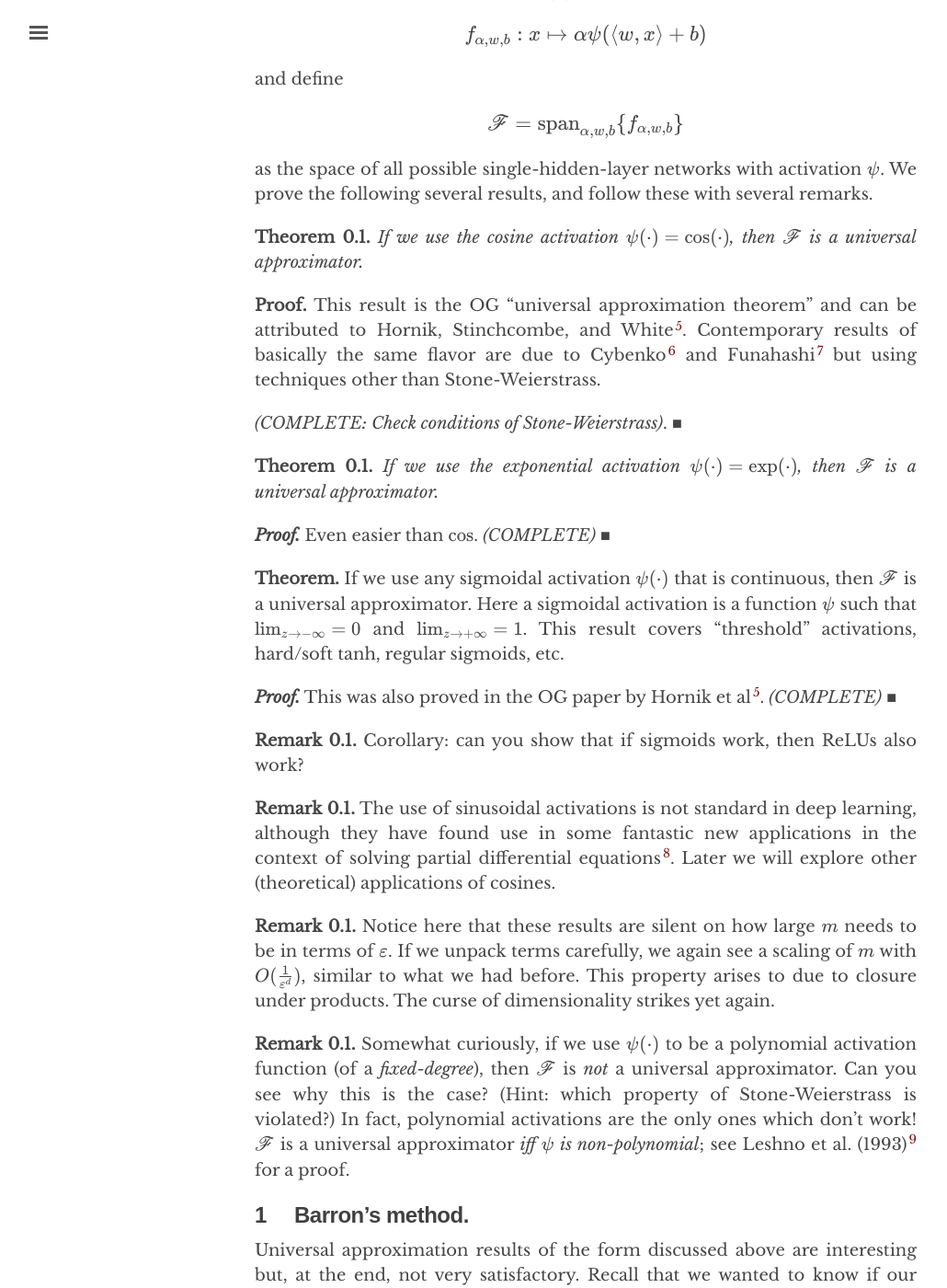
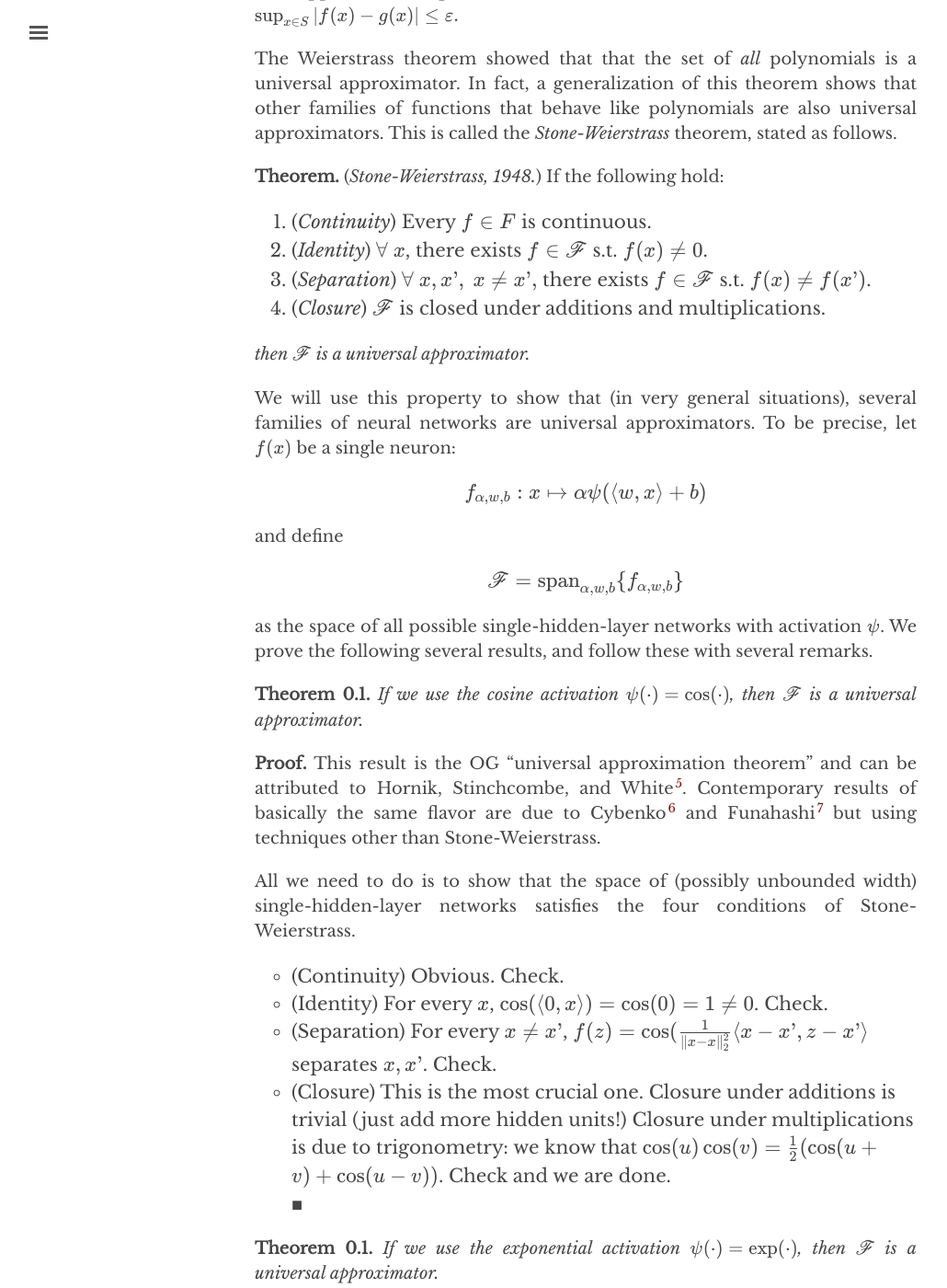
Before and after one commit to chinmayhegde/fodl, a Jekyll site: the page built from _posts/2022-01-17-representation02.md, in a window 1280 px wide and 1400 px high, scrolled down 5850 px. Shown: the whole window at 92% size, without its empty margins (3-1033 px from the left). Built offline with Jekyll 4.4.1, drawn with Linux system fonts in a browser that asks for light colours; nearby versions of some CDN libraries; some of the changed text lies outside the part shown.

Commit message:
added fig

```diff
--- a/_posts/2022-01-17-representation02.md
+++ b/_posts/2022-01-17-representation02.md
@@ -159,8 +161,8 @@ The Weierstrass theorem showed that that the set of *all* polynomials is a unive
 **Theorem**{:.label #stoneweierstrass}
   (*Stone-Weierstrass, 1948.*) If the following hold:
 
-  1. Every $f \in F$ is continuous.
-  2. $\forall~x$, there exists $f \in \f$ s.t. $f(x) \neq 0$.
+  1. (*Continuity*) Every $f \in F$ is continuous.
+  2. (*Identity*) $\forall~x$, there exists $f \in \f$ s.t. $f(x) \neq 0$.
   3. (*Separation*) $\forall~x, x',~x\neq x',$ there exists $f \in \f$ s.t. $f(x) \neq f(x')$.
   4. (*Closure*) $\f$ is closed under additions and multiplications.
 
@@ -168,7 +170,7 @@ The Weierstrass theorem showed that that the set of *all* polynomials is a unive
 {:.theorem}
 
 
-We will use this property to show that (in very general situations) the family of shallow neural networks with a single hidden layer are universal approximators. To be precise, let $f(x)$ be a single neuron:
+We will use this property to show that (in very general situations), several families of neural networks are universal approximators. To be precise, let $f(x)$ be a single neuron:
 
 $$
 f_{\alpha,w,b} : x \mapsto \alpha \psi(\langle w, x \rangle + b)
@@ -189,7 +191,11 @@ as the space of all possible single-hidden-layer networks with activation $\psi$
 **Proof**{:.label #univapproxcosproof}
   This result is the OG "universal approximation theorem" and can be attributed to Hornik, Stinchcombe, and White[^hornik]. Contemporary results of basically the same flavor are due to Cybenko[^cybenko] and Funahashi[^funashashi] but using techniques other than Stone-Weierstrass.
 
-  *(COMPLETE: Check conditions of Stone-Weierstrass)*.
+  All we need to do is to show that the space of (possibly unbounded width) single-hidden-layer networks satisfies the four conditions of Stone-Weierstrass.
+  - (Continuity) Obvious. Check.
+  - (Identity) For every $x$, $\cos(\langle 0, x \rangle) = \cos(0) = 1 \neq 0$. Check.
+  - (Separation) For every $x \neq x'$, $f(z) = \cos(\frac{1}{\lVert x-x \rVert_2^2}\langle x-x', z-x' \rangle$ separates $x,x'$. Check.
+  - (Closure) This is the most crucial one. Closure under additions is trivial (just add more hidden units!) Closure under multiplications is due to trigonometry: we know that $\cos(u) \cos(v) = \frac{1}{2} (\cos(u+v) + \cos(u-v))$. Check and we are done.
 {:.proof}
 
 **Theorem**{:.label #univapproxexp}
```
Also changed, not shown: other parts of _posts/2022-01-17-representation02.md (+2 -0 lines), assets/lipschitz.png (added).
